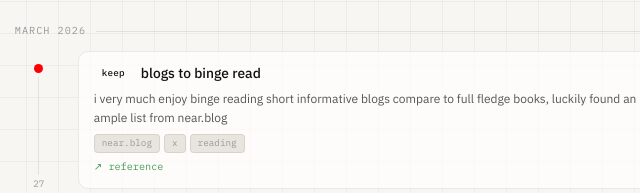
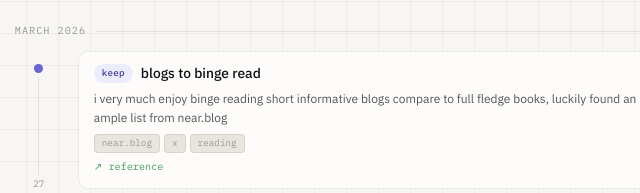
Before and after one commit to HassanAmirii/devlog, a plain HTML site: page index.html in a window 1280 px wide. Shown: the part 159-352 px from the top of the page, 294-934 px from the left. Drawn offline with Linux system fonts and the light colour scheme.

Commit message:
chnage tag colors

```diff
--- a/app.js
+++ b/app.js
@@ -10,8 +10,8 @@ const TAG_CONFIG = {
   learned: { dotColor: "#378add", cls: "tag-learned" },
   fixed: { dotColor: "#d85a30", cls: "tag-fixed" },
   "figured out": { dotColor: "#ba7517", cls: "tag-figured" },
-  keep: { dotColor: "#FF0000", cls: "tag-keep" },
-  wins: { dotColor: "#00FF00", cls: "tag-wins" },
+  keep: { dotColor: "#6c63d4", cls: "tag-keep" },
+  wins: { dotColor: "#c4407a", cls: "tag-wins" },
 };
 
 // ── STATE ──
--- a/style.css
+++ b/style.css
@@ -34,6 +34,12 @@
   --figured-bg: #fdf0dc;
   --figured-text: #7a4a0a;
   --figured-dot: #ba7517;
+  --keep-bg: #ececfb;
+  --keep-text: #3d3a9e;
+  --keep-dot: #6c63d4;
+  --wins-bg: #fde8f4;
+  --wins-text: #8c1f5e;
+  --wins-dot: #c4407a;
 }
 
 [data-theme="dark"] {
@@ -54,6 +60,12 @@
   --fixed-text: #e89070;
   --figured-bg: #261a08;
   --figured-text: #e0aa60;
+  --keep-bg: #1c1a3a;
+  --keep-text: #a9a4f0;
+  --keep-dot: #6c63d4;
+  --wins-bg: #2a1020;
+  --wins-text: #e87ab8;
+  --wins-dot: #c4407a;
 }
 
 html {
@@ -361,7 +373,14 @@ main {
   background: var(--figured-bg);
   color: var(--figured-text);
 }
-
+.tag-keep {
+  background: var(--keep-bg);
+  color: var(--keep-text);
+}
+.tag-wins {
+  background: var(--wins-bg);
+  color: var(--wins-text);
+}
 .entry-desc {
   font-size: 0.8rem;
   color: var(--text2);
```
